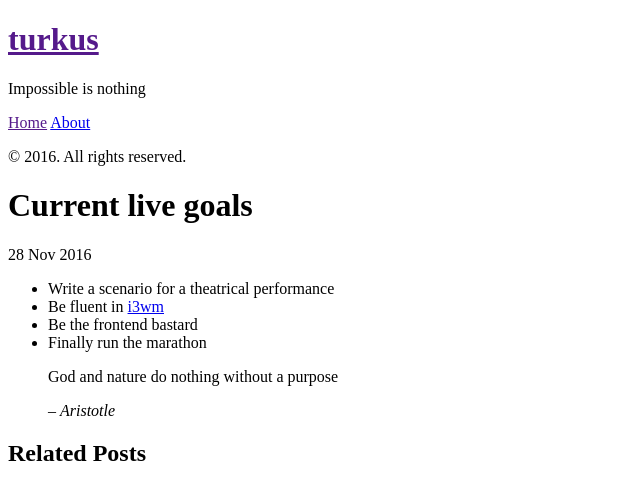
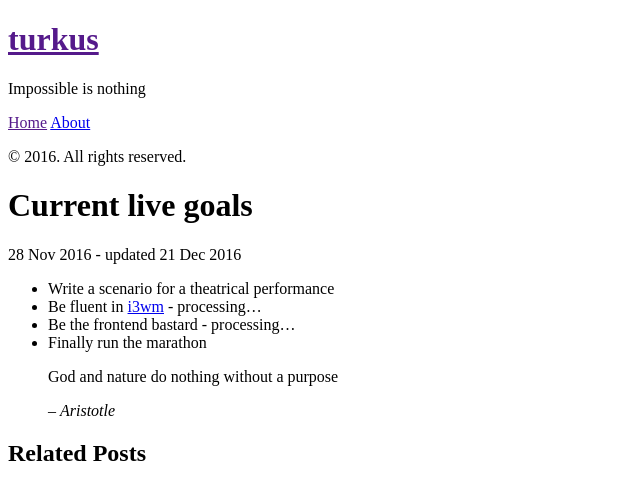
Before and after one commit to turkus/turkus.github.io, a Jekyll site: the page built from _posts/2016-11-28-current-live-goals.md, in a window 1280 px wide. Shown: the top 500 px of the page, without its empty margins (0-640 px from the left). Built offline with Jekyll 4.4.1, drawn with Linux system fonts in a browser that asks for light colours.

Commit message:
Live goals update

```diff
--- a/_layouts/post.html
+++ b/_layouts/post.html
@@ -4,7 +4,12 @@ layout: default
 
 <div class="post">
   <h1 class="post-title">{{ page.title }}</h1>
-  <span class="post-date">{{ page.date | date_to_string }}</span>
+  <span class="post-date">
+      {{ page.date | date_to_string }}
+      {% if page.last_modified_at %}
+          - updated {{ page.last_modified_at | date_to_string }}
+      {% endif %}
+  </span>
   {{ content }}
 </div>
 
--- a/_posts/2016-11-28-current-live-goals.md
+++ b/_posts/2016-11-28-current-live-goals.md
@@ -2,11 +2,12 @@
 layout: post
 title: Current live goals
 tag: featured
+last_modified_at: 2016-12-21T18:37:20+01:00
 ---
 
 * Write a scenario for a theatrical performance
-* Be fluent in <a href="https://i3wm.org" target="_blank">i3wm</a>
-* Be the frontend bastard
+* Be fluent in <a href="https://i3wm.org" target="_blank">i3wm</a> - processing...
+* Be the frontend bastard - processing...
 * Finally run the marathon
 
 >God and nature do nothing without a purpose
```
